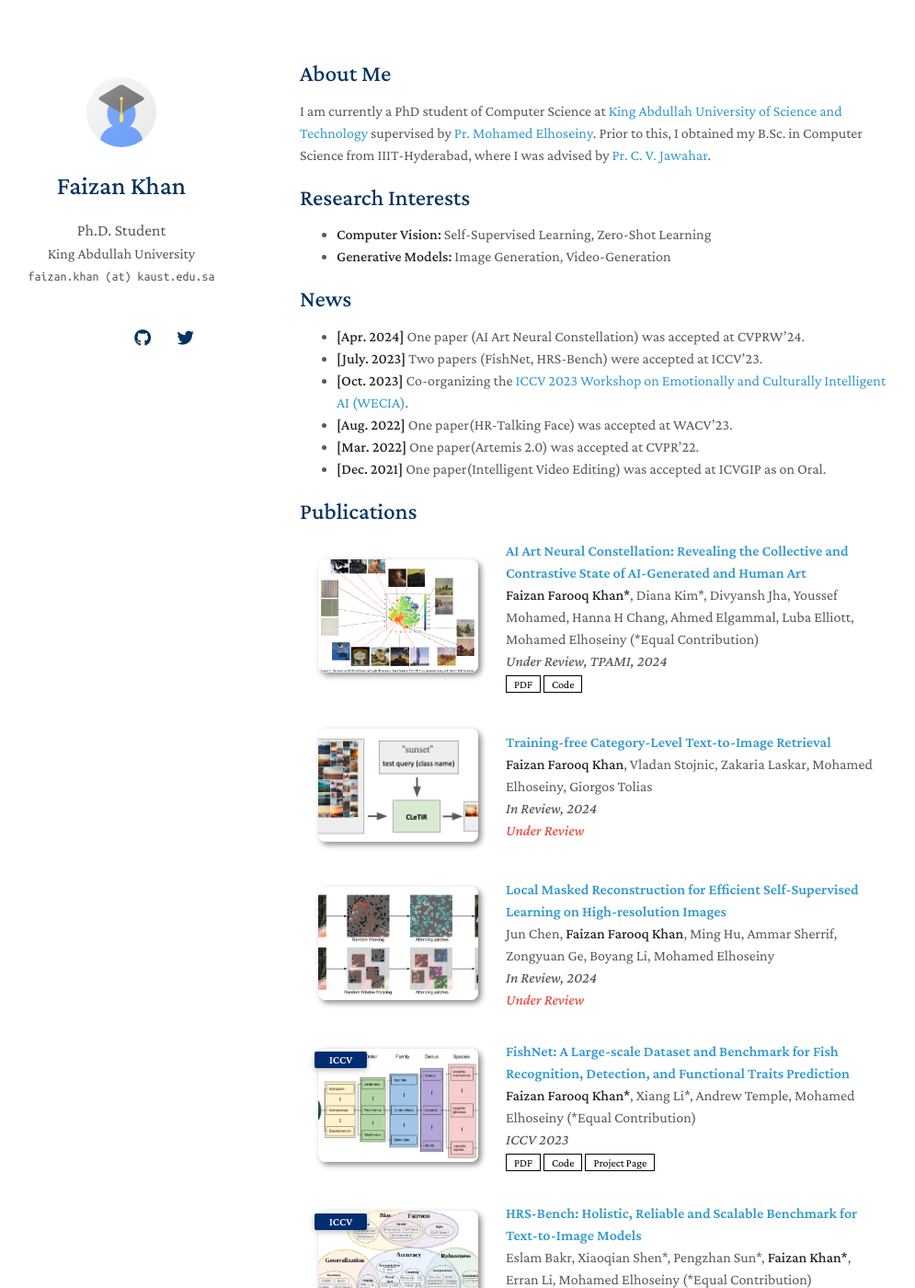
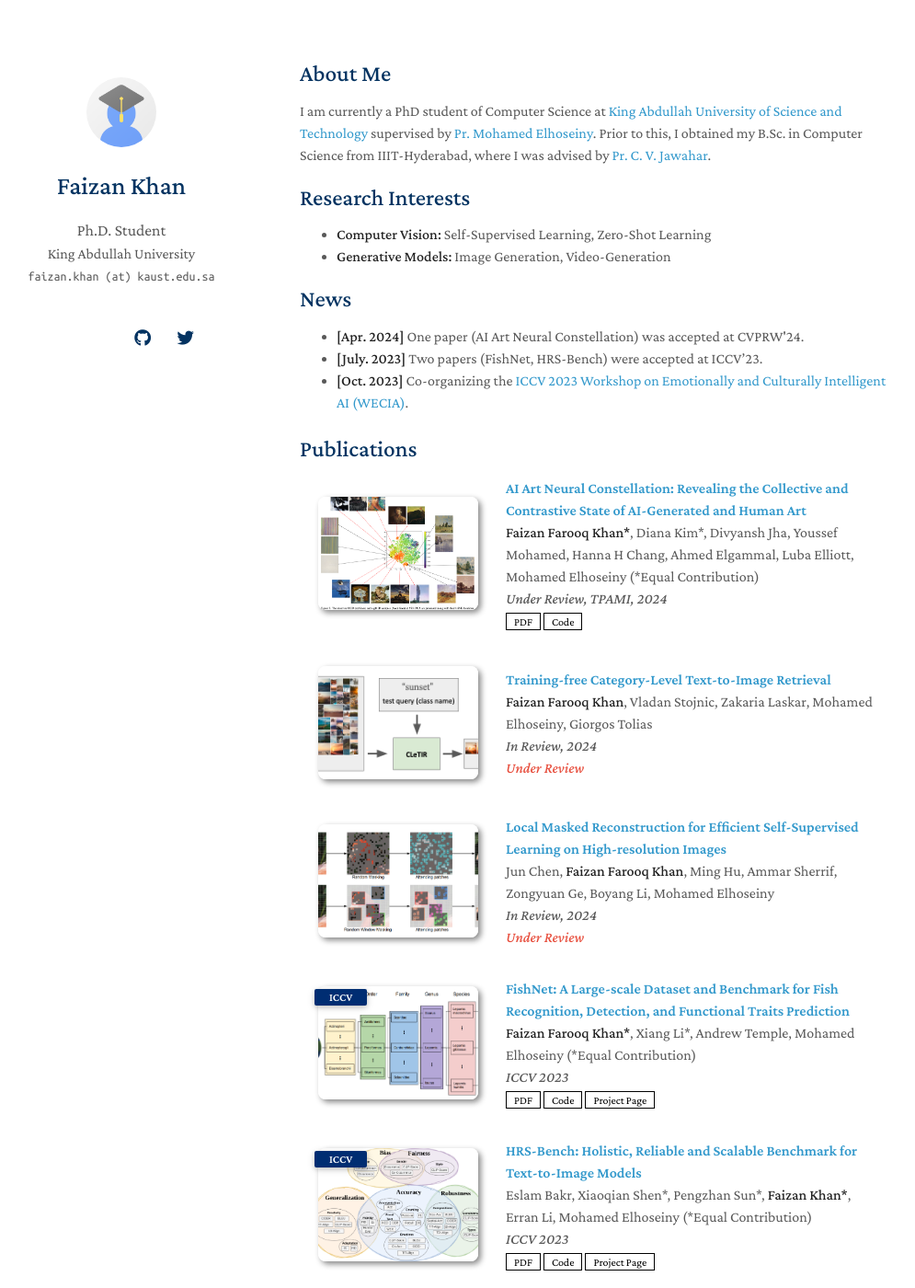
Before and after one commit to faixan-khan/faixan-khan.github.io, a Jekyll site: the page built from index.md, in a window 1280 px wide and 1400 px high. Shown: the whole window at 92% size, without its empty margins (144-1139 px from the left). Built offline with Jekyll 4.4.1, drawn with Linux system fonts in a browser that asks for light colours; nearby versions of some CDN libraries; a style sheet for code colours, icons or effects is not loaded; our own code applies the rules of GitHub Pages for plain Markdown files; part of the change alters nothing that is shown.

```diff
--- /dev/null
+++ b/_includes/news.md
@@ -0,0 +1,35 @@
+<h2 id="news">News</h2>
+
+<style>
+  #scrollableDiv {
+    min-height: 100px;
+    height: 100px;
+    overflow-y: hidden;
+    opacity: 1;
+    transition: height 0.5s ease-in-out, opacity 0.5s ease-in-out;
+  }
+</style>
+
+
+<ul id="scrollableDiv" onmouseover="showScrollbar()" onmouseout="hideScrollbar()">
+  <li><strong>[Apr. 2024]</strong> One paper (AI Art Neural Constellation) was accepted at CVPRW'24.</li>
+  <li><strong>[July. 2023]</strong> Two papers (FishNet, HRS-Bench) were accepted at ICCV’23.</li>
+  <li><strong>[Oct. 2023]</strong> Co-organizing the <a href="https://iccv23-wecia.github.io/">ICCV 2023 Workshop on Emotionally and Culturally Intelligent AI (WECIA)</a>.</li>
+  <li><strong>[Sep. 2022]</strong>One paper(HR-Talking Face) was accepted at WACV'23.</li>
+  <li><strong>[Mar. 2022]</strong> One paper(Artemis 2.0) was accepted at CVPR'22.</li>
+  <li><strong>[Dec. 2021]</strong> One paper(Intelligent Video Editing) was accepted at ICVGIP as on Oral.</li>
+</ul>
+
+<p></p>
+<script>
+  function showScrollbar() {
+    var div = document.getElementById('scrollableDiv');
+    div.style.height = div.scrollHeight + 'px';
+    div.style.opacity = 1;
+  }
+  function hideScrollbar() {
+    var div = document.getElementById('scrollableDiv');
+    div.style.height = '100px';
+    div.style.opacity = 1;
+  }
+</script>
--- a/index.md
+++ b/index.md
@@ -11,15 +11,7 @@ I am currently a PhD student of Computer Science at [King Abdullah University of
 - **Computer Vision:** Self-Supervised Learning, Zero-Shot Learning
 - **Generative Models:** Image Generation, Video-Generation
 
-## News
-
-- **[Apr. 2024]** One paper (AI Art Neural Constellation) was accepted at CVPRW'24.
-- **[July. 2023]** Two papers (FishNet, HRS-Bench) were accepted at ICCV’23.
-- **[Oct. 2023]** Co-organizing the [ICCV 2023 Workshop on Emotionally and Culturally Intelligent AI (WECIA)](https://iccv23-wecia.github.io/).
-- **[Aug. 2022]** One paper(HR-Talking Face) was accepted at WACV'23.
-- **[Mar. 2022]** One paper(Artemis 2.0) was accepted at CVPR'22.
-- **[Dec. 2021]** One paper(Intelligent Video Editing) was accepted at ICVGIP as on Oral.
-
+{% include_relative _includes/news.md %}
 
 {% include_relative _includes/publications.md %}
 
```
